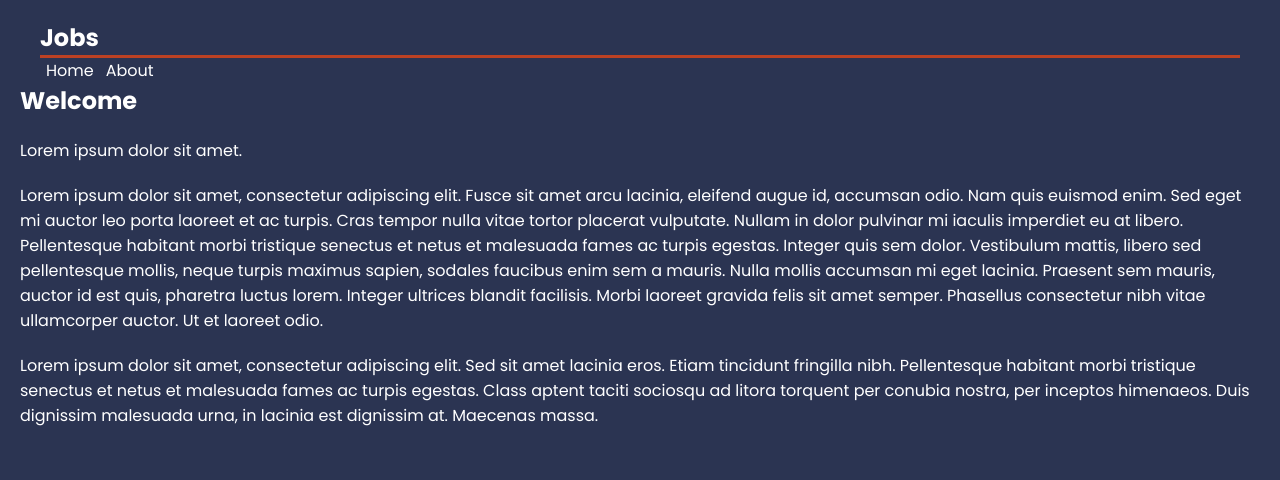
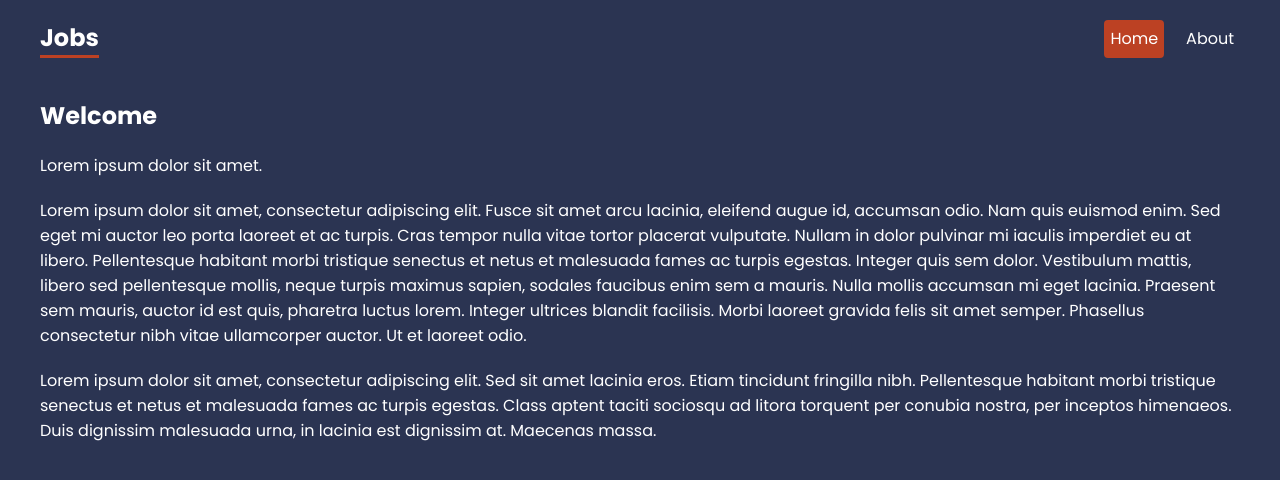
Before and after one commit to Dukewendo/router, a React (Create React App) app: page / in a window 1280 px wide. Shown: the top 480 px of the page. Built offline with nearby package versions, Linux system fonts and the light colour scheme.

Commit message:
router-test

```diff
--- a/src/App.js
+++ b/src/App.js
@@ -1,25 +1,31 @@
-import React from 'react';
-import { BrowserRouter, Routes, Route, Link, NavLink } from "react-router-dom";
-import Home from './pages/Home';
-import About from './pages/About';
+import React from "react";
+import {
+  createBrowserRouter,
+  createRoutesFromElements,
+  Route,
+  RouterProvider,
+} from "react-router-dom";
+
+//Pages
+import Home from "./pages/Home";
+import About from "./pages/About";
+
+//Layouts
+import RootLayout from "./layouts/RootLayout";
+
+const router = createBrowserRouter(
+  createRoutesFromElements(
+    <Route path ="/" element ={<RootLayout />}>
+      <Route index="/" element={<Home />} />
+      <Route path="about" element={<About />} />
+    </Route>
+  )
+);
 
 function App() {
   return (
-    <BrowserRouter>
-    <header>
-      <nav>
-        <h1>Jobs</h1>
-        <Link to="/">Home</Link>
-        <NavLink to="about">About</NavLink>
-      </nav>
-    </header>
-      <main>
-        <Routes>
-          <Route index ="/" element ={<Home />} />
-          <Route path ="about" element ={<About />} />
-        </Routes>
-      </main>
-    </BrowserRouter>
+
+    <RouterProvider router={router} />
   );
 }
 
--- a/src/index.css
+++ b/src/index.css
@@ -28,6 +28,7 @@
 
 /* navbar */
 header nav {
+  display: flex;
   gap: 16px;
   justify-content: end;
   max-width: 1200px;
@@ -49,7 +50,10 @@
   background: var(--primary);
 }
 /* page content */
-
+main {
+  max-width: 1200px;
+  margin: 40px auto;
+}
 
 /* help layout */
 
--- /dev/null
+++ b/src/layouts/RootLayout.js
@@ -0,0 +1,20 @@
+import React from 'react';
+import { NavLink, Outlet} from "react-router-dom";
+
+export default function RootLayout() {
+  return (
+    <div className="root-layout">
+      <header>
+        <nav>
+          <h1>Jobs</h1>
+          <NavLink to="/">Home</NavLink>
+          <NavLink to="about">About</NavLink>
+        </nav>
+      </header>
+
+      <main>
+        <Outlet />
+      </main>
+    </div>
+  );
+}
```
